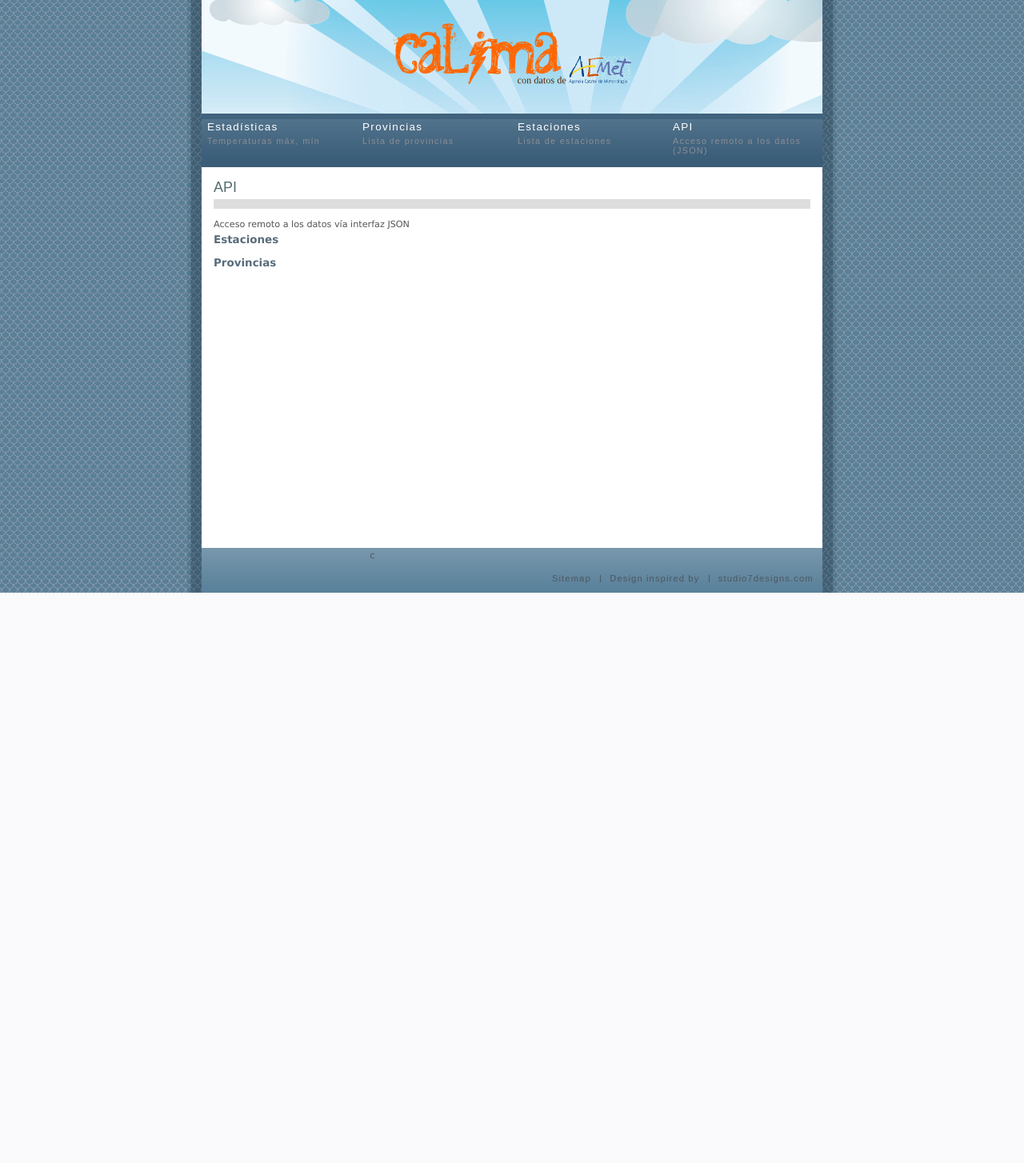
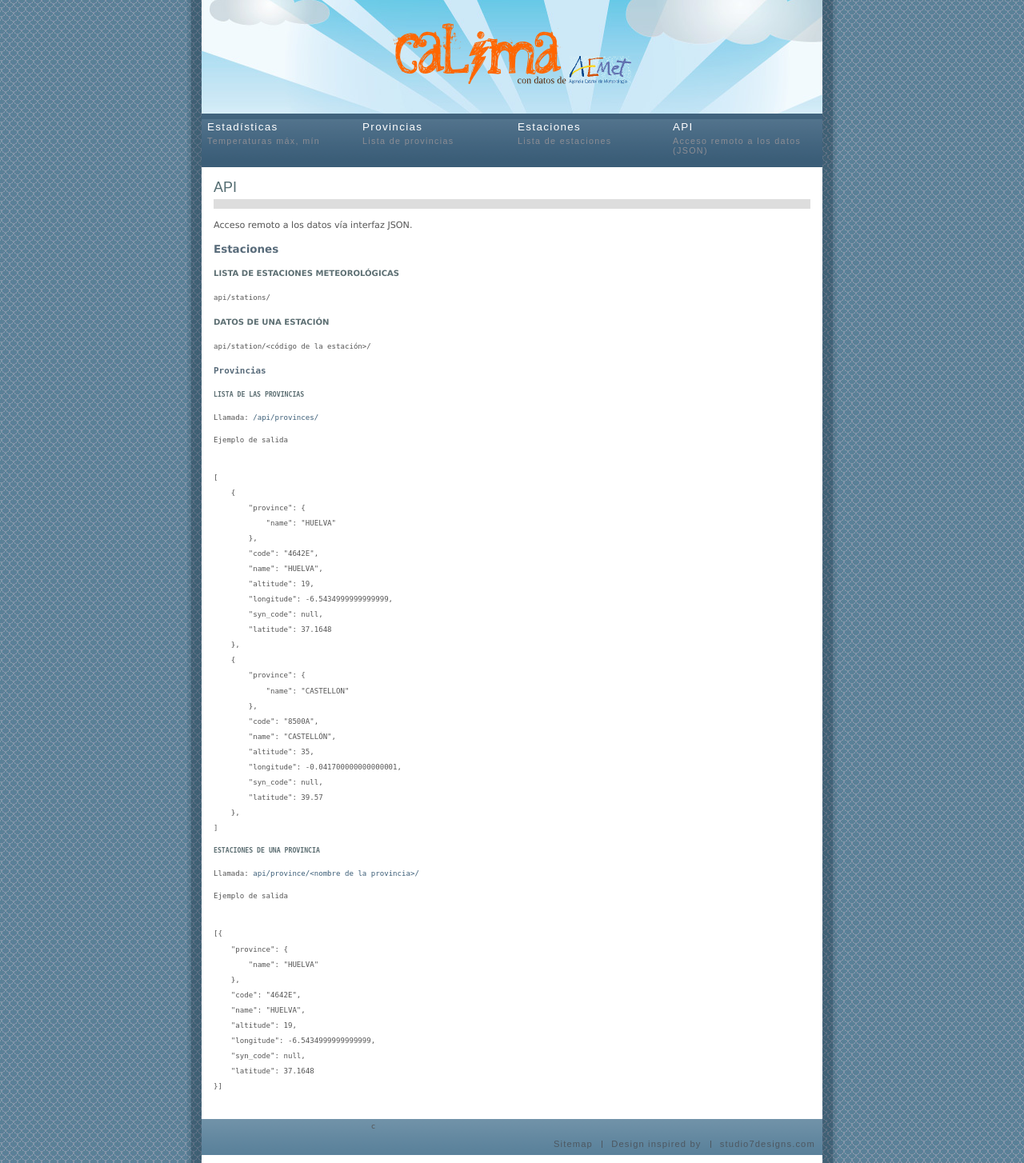
Before and after one commit to vrruiz/calima, a Django app: page /caligo/api/ in a window 1280 px wide. Shown: the part 59-1513 px from the top of the page at 80% size. Before the commit the page ends 800 px from the top, so only its background shows below. Run offline with Django 3.2, Linux system fonts and the light colour scheme.

Commit message:
Documentación básica del API JSON

```diff
--- a/calima/caligo/templates/api.html
+++ b/calima/caligo/templates/api.html
@@ -5,10 +5,63 @@
 {% block content %}
 <h1>API</h1>
 
-Acceso remoto a los datos vía interfaz JSON
+<p>Acceso remoto a los datos vía interfaz JSON.</p>
 
 <h2>Estaciones</h2>
 
+<h3>Lista de estaciones meteorológicas</h3>
+<p><tt>api/stations/</tt></p>
+
+<h3>Datos de una estación</h3>
+<p><tt>api/station/&lt;código de la estación&gt;/</p>
+
 <h2>Provincias</h2>
 
+<h3>Lista de las provincias</h3>
+<p>Llamada: <a href="/api/provinces/">/api/provinces/</a></p>
+<p>Ejemplo de salida</p>
+<pre><code>
+[
+    {
+        "province": {
+            "name": "HUELVA"
+        },
+        "code": "4642E",
+        "name": "HUELVA",
+        "altitude": 19,
+        "longitude": -6.5434999999999999,
+        "syn_code": null,
+        "latitude": 37.1648
+    },
+    {
+        "province": {
+            "name": "CASTELLON"
+        },
+        "code": "8500A",
+        "name": "CASTELLÓN",
+        "altitude": 35,
+        "longitude": -0.041700000000000001,
+        "syn_code": null,
+        "latitude": 39.57
+    },
+]
+</code></pre>
+
+<h3>Estaciones de una provincia</h3>
+<p>Llamada: <a href="/api/province/">api/province/&lt;nombre de la provincia&gt;/</a></p>
+<p>Ejemplo de salida</p>
+<pre><code>
+[{
+    "province": {
+        "name": "HUELVA"
+    },
+    "code": "4642E",
+    "name": "HUELVA",
+    "altitude": 19,
+    "longitude": -6.5434999999999999,
+    "syn_code": null,
+    "latitude": 37.1648
+}]
+</code></pre>
+
 {% endblock %}
--- a/calima/caligo/urls.py
+++ b/calima/caligo/urls.py
@@ -9,4 +9,5 @@ urlpatterns = patterns('',
     url(r'^stations/', views.stations),
 
     url(r'^api/', views.api),
+    url(r'^about/', views.about),
 )
--- a/calima/caligo/views.py
+++ b/calima/caligo/views.py
@@ -67,5 +67,9 @@ def stations(request, stationId=None):
 
 
 def api(request):
-    # View
+    # API info page
     return render_to_response('api.html')
+
+def about(request):
+    # About info page
+    return render_to_response('about.html')
```
